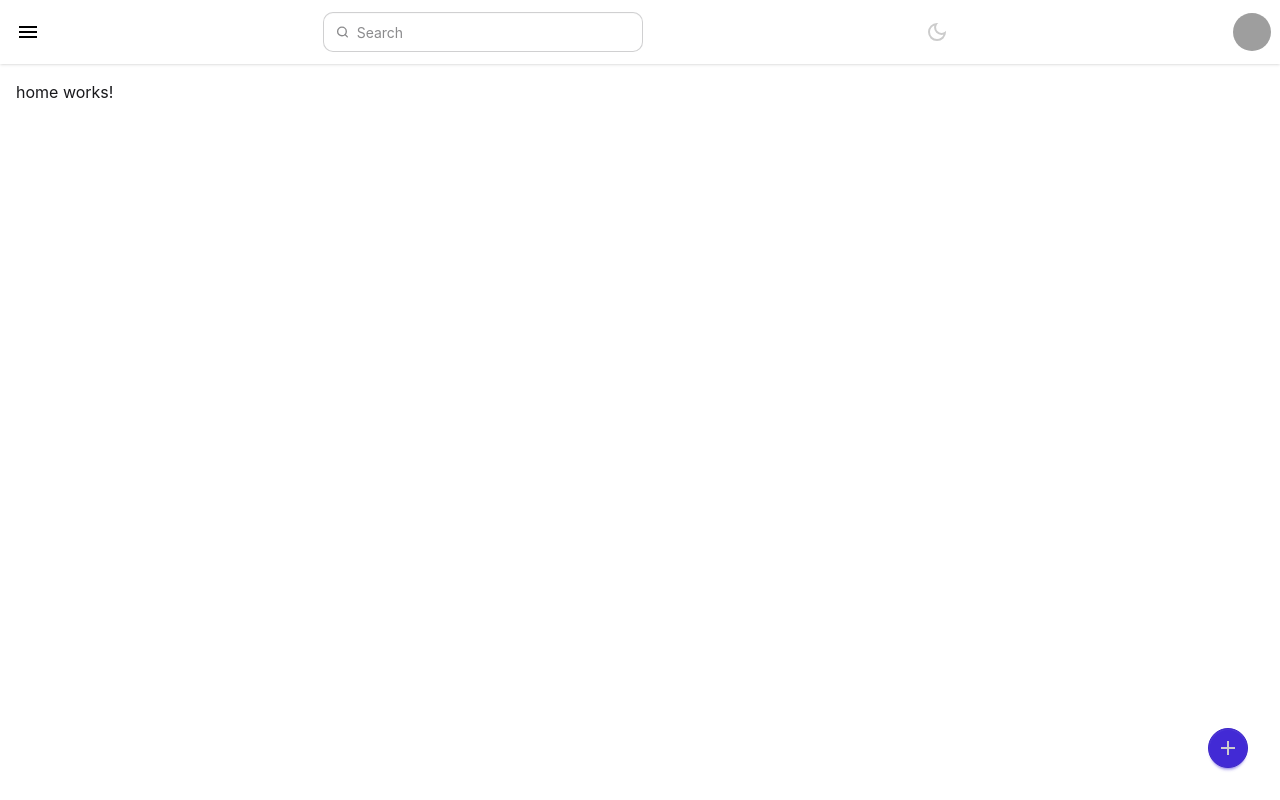
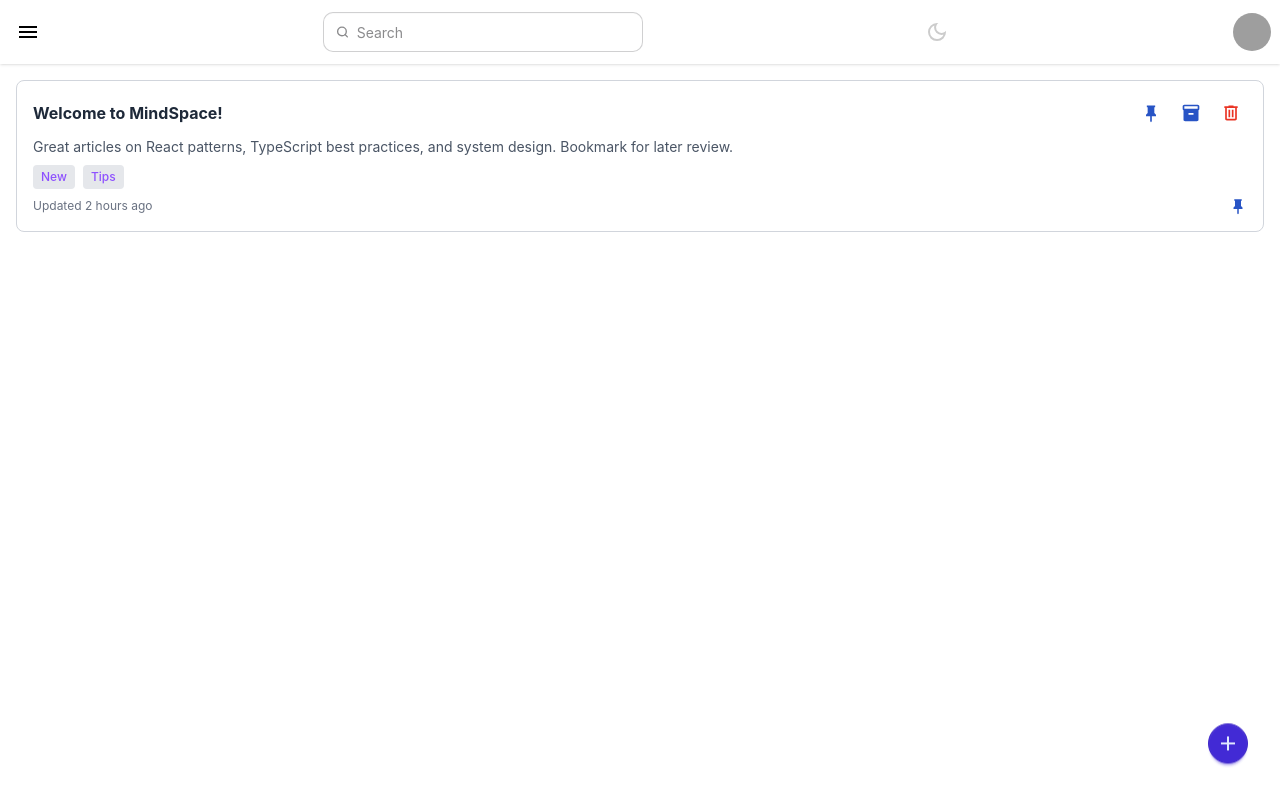
Before and after one commit to Vysakhp22/MindSpace-UI, an Angular app: page /home in a window 1280 px wide. Built offline with nearby package versions, Linux system fonts and the light colour scheme; grey boxes are pictures that could not be loaded.

Commit message:
feat: implement note card component and update layout with enhanced styles and animations

```diff
--- a/package.json
+++ b/package.json
@@ -3,7 +3,7 @@
   "version": "0.0.0",
   "scripts": {
     "ng": "ng",
-    "start": "ng serve",
+    "start": "ng serve --open",
     "build": "ng build",
     "watch": "ng build --watch --configuration development",
     "test": "ng test"
--- a/src/app/modules/home/home.html
+++ b/src/app/modules/home/home.html
@@ -1 +1 @@
-<p>home works!</p>
+<app-note-card/>
--- a/src/app/modules/home/home.ts
+++ b/src/app/modules/home/home.ts
@@ -1,8 +1,9 @@
 import { Component } from '@angular/core';
+import { NoteCard } from "../../shared/note-card/note-card";
 
 @Component({
   selector: 'app-home',
-  imports: [],
+  imports: [NoteCard],
   templateUrl: './home.html',
   styleUrl: './home.scss',
 })
--- a/src/app/modules/layout/layout.html
+++ b/src/app/modules/layout/layout.html
@@ -47,10 +47,12 @@
     </div>
     <div class="flex-1 p-4 relative">
         <router-outlet></router-outlet>
-        <div class="absolute bottom-8 right-8">
-            <button class="btn btn-primary btn-circle">
-                <svg xmlns="http://www.w3.org/2000/svg" height="24px" viewBox="0 -960 960 960" width="24px"
-                    fill="#CCCCCC">
+        <div class="absolute bottom-8 right-8 group">
+            <button
+                class="btn btn-primary btn-circle relative transition-all duration-300 ease-out hover:scale-110 active:scale-95 animate-float">
+                <svg xmlns="http://www.w3.org/2000/svg"
+                    class="w-6 h-6 transition-transform duration-300 group-hover:rotate-90" viewBox="0 -960 960 960"
+                    fill="currentColor">
                     <path d="M440-440H200v-80h240v-240h80v240h240v80H520v240h-80v-240Z" />
                 </svg>
             </button>
--- a/src/app/modules/layout/layout.scss
+++ b/src/app/modules/layout/layout.scss
@@ -0,0 +1,10 @@
+@layer utilities {
+  @keyframes float {
+    0%, 100% { transform: translateY(0px); }
+    50% { transform: translateY(-6px); }
+  }
+
+  .animate-float {
+    animation: float 3s ease-in-out infinite;
+  }
+}
--- /dev/null
+++ b/src/app/shared/note-card/note-card.html
@@ -0,0 +1,51 @@
+<div
+    class="flex flex-col gap-2 card bg-base-100 border p-4 border-gray-300 hover:shadow-lg transition-shadow duration-300 ease-in-out ">
+    <div class="flex w-full justify-between items-center gap-1">
+        <span class="text-base font-bold text-gray-800">
+            Welcome to MindSpace!
+        </span>
+        <div class="flex gap-2">
+            <span class="w-8 h-8 hover:bg-[#d1d4da] rounded-xl inline-flex items-center justify-center">
+                <svg xmlns="http://www.w3.org/2000/svg" height="20px" viewBox="0 -960 960 960" width="20px"
+                    fill="#2854C5">
+                    <path d="m640-480 80 80v80H520v240l-40 40-40-40v-240H240v-80l80-80v-280h-40v-80h400v80h-40v280Z" />
+                </svg>
+            </span>
+            <span class="w-8 h-8 hover:bg-[#d1d4da] rounded-xl inline-flex items-center justify-center">
+                <svg xmlns="http://www.w3.org/2000/svg" height="20px" viewBox="0 -960 960 960" width="20px"
+                    fill="#2854C5">
+                    <path
+                        d="M200-80q-33 0-56.5-23.5T120-160v-451q-18-11-29-28.5T80-680v-120q0-33 23.5-56.5T160-880h640q33 0 56.5 23.5T880-800v120q0 23-11 40.5T840-611v451q0 33-23.5 56.5T760-80H200Zm-40-600h640v-120H160v120Zm200 280h240v-80H360v80Z" />
+                </svg>
+            </span>
+            <span class="w-8 h-8 hover:bg-[#f1c3c0] rounded-xl inline-flex items-center justify-center">
+                <svg xmlns="http://www.w3.org/2000/svg" height="20px" viewBox="0 -960 960 960" width="20px"
+                    fill="#EA3323">
+                    <path
+                        d="M280-120q-33 0-56.5-23.5T200-200v-520h-40v-80h200v-40h240v40h200v80h-40v520q0 33-23.5 56.5T680-120H280Zm400-600H280v520h400v-520ZM360-280h80v-360h-80v360Zm160 0h80v-360h-80v360ZM280-720v520-520Z" />
+                </svg>
+            </span>
+        </div>
+    </div>
+    <div class="text-gray-600">
+        <p class="text-sm">
+            Great articles on React patterns, TypeScript best practices, and system design. Bookmark for later review.
+        </p>
+    </div>
+    <div class="flex gap-2">
+        <span class="bg-gray-200 text-violet-500 text-xs font-medium px-2 py-1 rounded">
+            New
+        </span>
+        <span class="bg-gray-200 text-violet-500 text-xs font-medium px-2 py-1 rounded">
+            Tips
+        </span>
+    </div>
+    <div class="flex justify-between items-center">
+        <span class="text-xs text-gray-500">
+            Updated 2 hours ago
+        </span>
+        <svg xmlns="http://www.w3.org/2000/svg" height="18px" viewBox="0 -960 960 960" width="18px" fill="#2854C5">
+            <path d="m640-480 80 80v80H520v240l-40 40-40-40v-240H240v-80l80-80v-280h-40v-80h400v80h-40v280Z" />
+        </svg>
+    </div>
+</div>
```
Also changed, not shown: src/app/shared/note-card/note-card.ts (added, +11 -0 lines), src/app/shared/note-card/note-card.scss (added).
